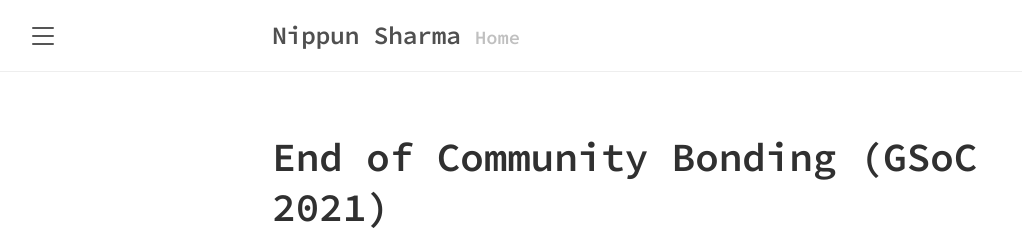
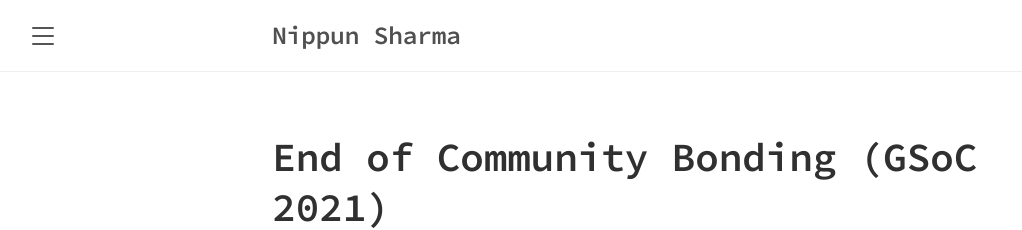
Before and after one commit to NippunSharma/nippunsharma.github.io, a Jekyll site: the page built from index.html, in a window 1280 px wide. Shown: the top 230 px of the page, without its empty margins (8-1030 px from the left). Built offline with Jekyll 4.4.1, drawn with Linux system fonts in a browser that asks for light colours; nearby versions of some CDN libraries; the list of posts is cut into pages by our own code.

Commit message:
Update _config.yml

```diff
--- a/_config.yml
+++ b/_config.yml
@@ -1,6 +1,6 @@
 # Setup
 title:               Nippun Sharma
-tagline:             'Home'
+tagline:             ''
 description:         ''
 url:                 https://nippunsharma.github.io
 baseurl:             ''
```
